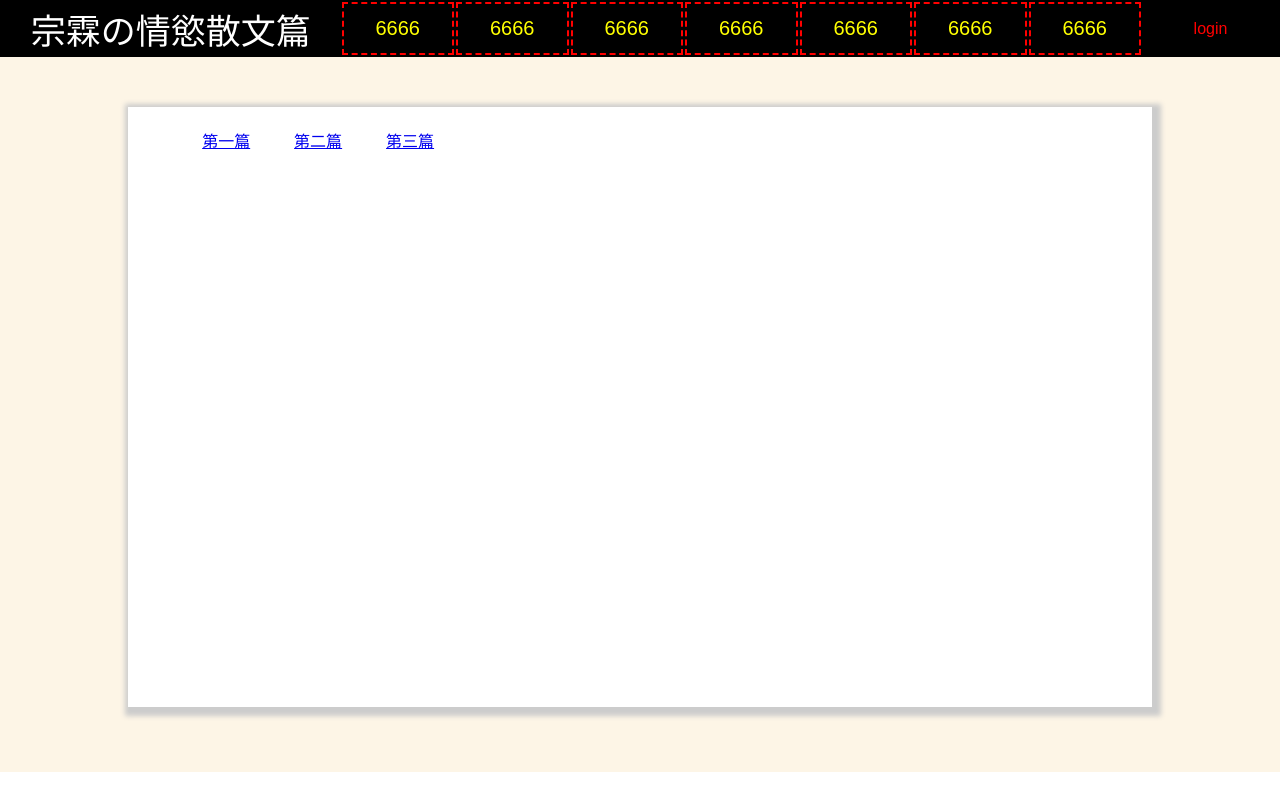
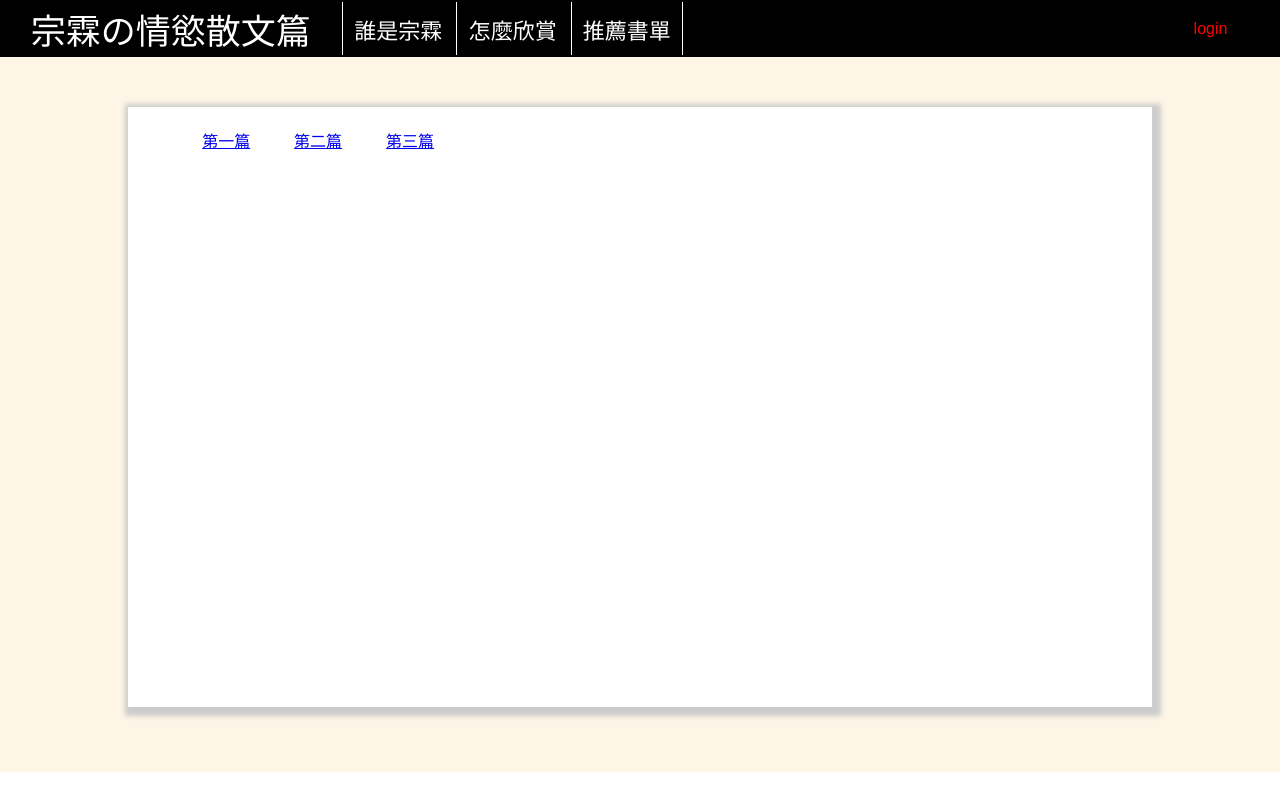
Before and after one commit to Aaron7noraA/firstpage, a plain HTML site: page index.html in a window 1280 px wide. Drawn offline with Linux system fonts and the light colour scheme.

Commit message:
version6

```diff
--- a/index.html
+++ b/index.html
@@ -62,7 +62,30 @@
 	    	text-align: center;
 	    	color: yellow;
 	    	font-size: 20px;
-	    	border:2px dashed red;
+	    	/*border:2px dashed red;*/
+	    }
+	    .title_letter_finish{
+	    	width: 5%;
+	    	height: 100%;
+	    	text-align: center;
+	    	color: white;
+	    	font-size: 22px;
+	    	/*border:2px dashed red;*/
+	    	/*border:2px dashed white;*/
+	    	border-left:1px solid white;
+	    	/*border-left:1px solid #696969;*/
+	    }
+	    .title_letter_last{
+	    	width: 5%;
+	    	height: 100%;
+	    	text-align: center;
+	    	color: white;
+	    	font-size: 22px;
+	    	/*border:2px dashed red;*/
+	    	/*border:2px dashed white;*/
+	    	border-left:1px solid white;
+	    	border-right:1px solid white;
+	    	/*border-left:1px solid #696969;*/
 	    }
 	    .back-ground{
 	    	background-color: 	#FDF5E6;
@@ -76,6 +99,14 @@
 	    	background-color: 	#FDF5E6;
 
 	    }
+	    .unset{
+	    	text-decoration: none;
+	    	color: white;
+	    }
+	   	td a:hover{
+			/*color: black!important;*/
+			font-size: 29px;
+		}
 	</style>
 </head>
 
@@ -84,13 +115,13 @@
 		<table style="height: 100%; width: 100%;">
 			<tr style="height: 100%; width: 100%;">
 				<td class="home_page">宗霖の情慾散文篇</td>
-				<td class="title_letter">6666</td>
-				<td class="title_letter">6666</td>
-				<td class="title_letter">6666</td>
-				<td class="title_letter">6666</td>
-				<td class="title_letter">6666</td>
-				<td class="title_letter">6666</td>
-				<td class="title_letter">6666</td>
+				<td class="title_letter_finish"><a href="https://www.wibibi.com/info.php?tid=265" class="unset">誰是宗霖</a></td>
+				<td class="title_letter_finish">怎麼欣賞</td>
+				<td class="title_letter_last">推薦書單</td>
+				<td class="title_letter"></td>
+				<td class="title_letter"></td>
+				<td class="title_letter"></td>
+				<td class="title_letter"></td>
 				<td class="login_block">login</td>
 			</tr>
 		</table>
```
